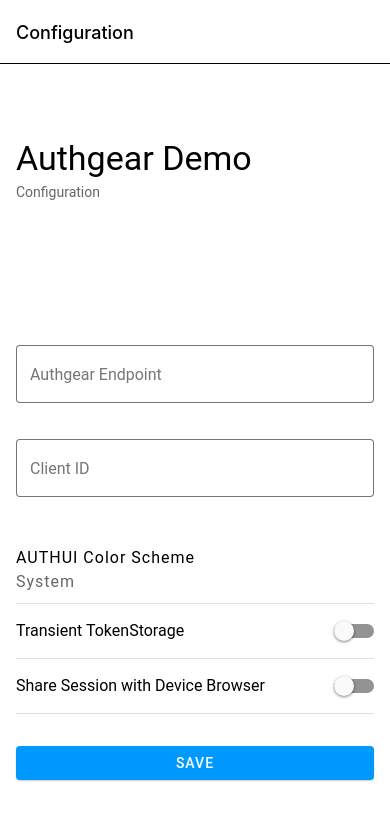
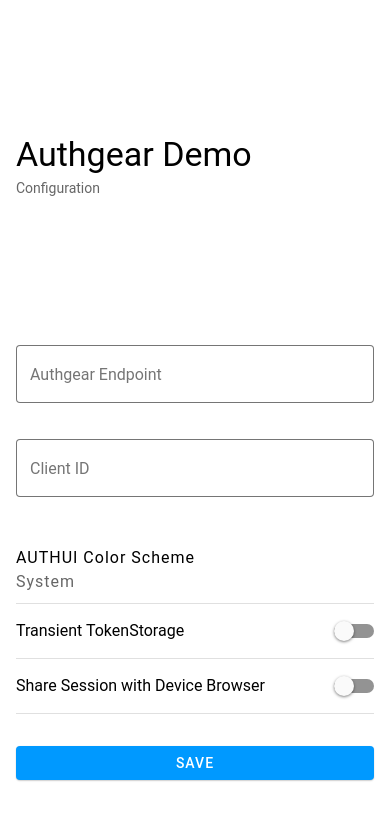
Before and after one commit to authgear/authgear-demo-app-rn, a React Native app: screen /Configuration in a window 390 px wide. Shown: the top 820 px of the page. Built offline with nearby package versions, Linux system fonts and the light colour scheme.

Commit message:
Remove navigation bar for all screen

```diff
--- a/src/App.tsx
+++ b/src/App.tsx
@@ -18,7 +18,9 @@
 const App: React.FC = () => {
   return (
     <ConfigProvider>
-      <Stack.Navigator initialRouteName="Authentication">
+      <Stack.Navigator
+        initialRouteName="Authentication"
+        screenOptions={{headerShown: false}}>
         <Stack.Screen name="Authentication" component={AuthenticationScreen} />
         <Stack.Screen name="Configuration" component={ConfigurationScreen} />
       </Stack.Navigator>
--- a/src/screens/AuthenticationScreen.tsx
+++ b/src/screens/AuthenticationScreen.tsx
@@ -16,7 +16,7 @@
     justifyContent: 'space-between',
   },
   titleText: {
-    marginTop: 60,
+    marginTop: 120,
     marginBottom: 6,
     fontSize: 34,
     fontWeight: '400',
--- a/src/screens/ConfigurationScreen.tsx
+++ b/src/screens/ConfigurationScreen.tsx
@@ -30,7 +30,7 @@
     justifyContent: 'space-between',
   },
   titleText: {
-    marginTop: 60,
+    marginTop: 120,
     marginBottom: 6,
     fontSize: 34,
     fontWeight: '400',
```
